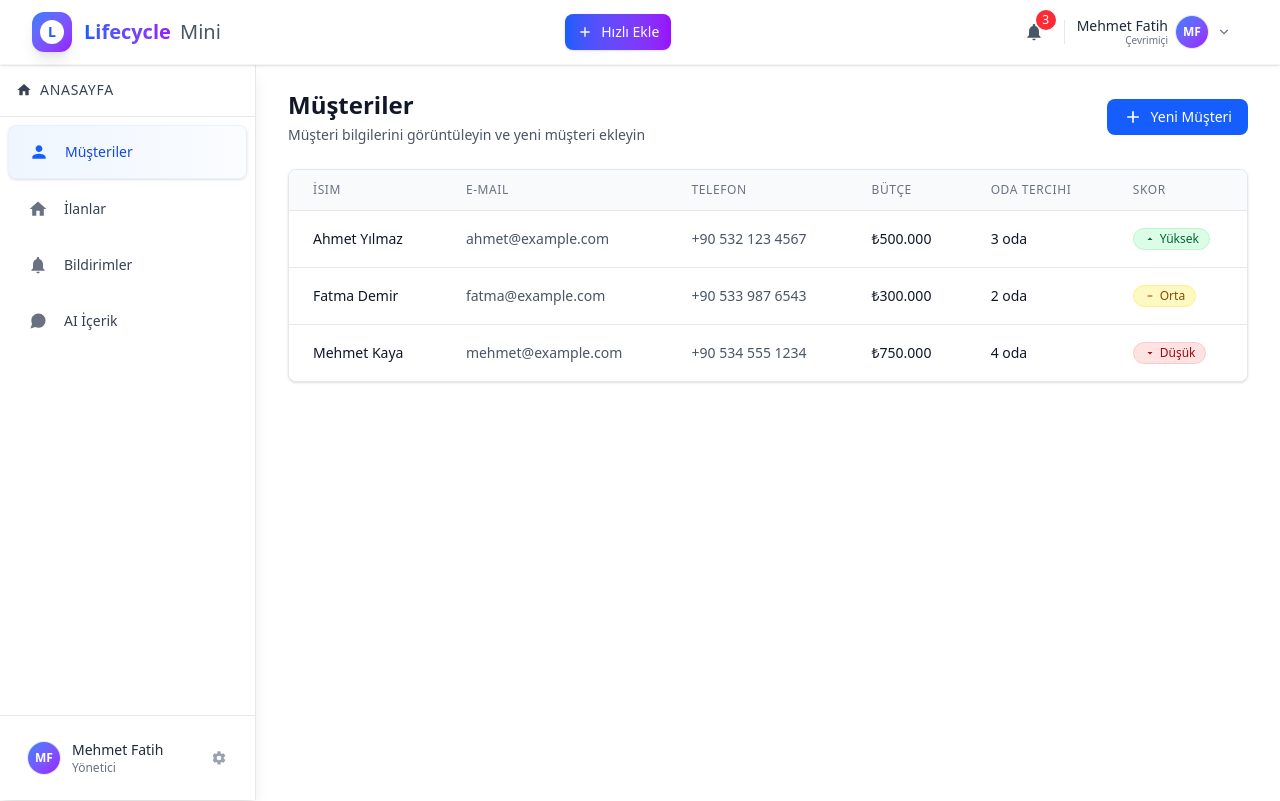
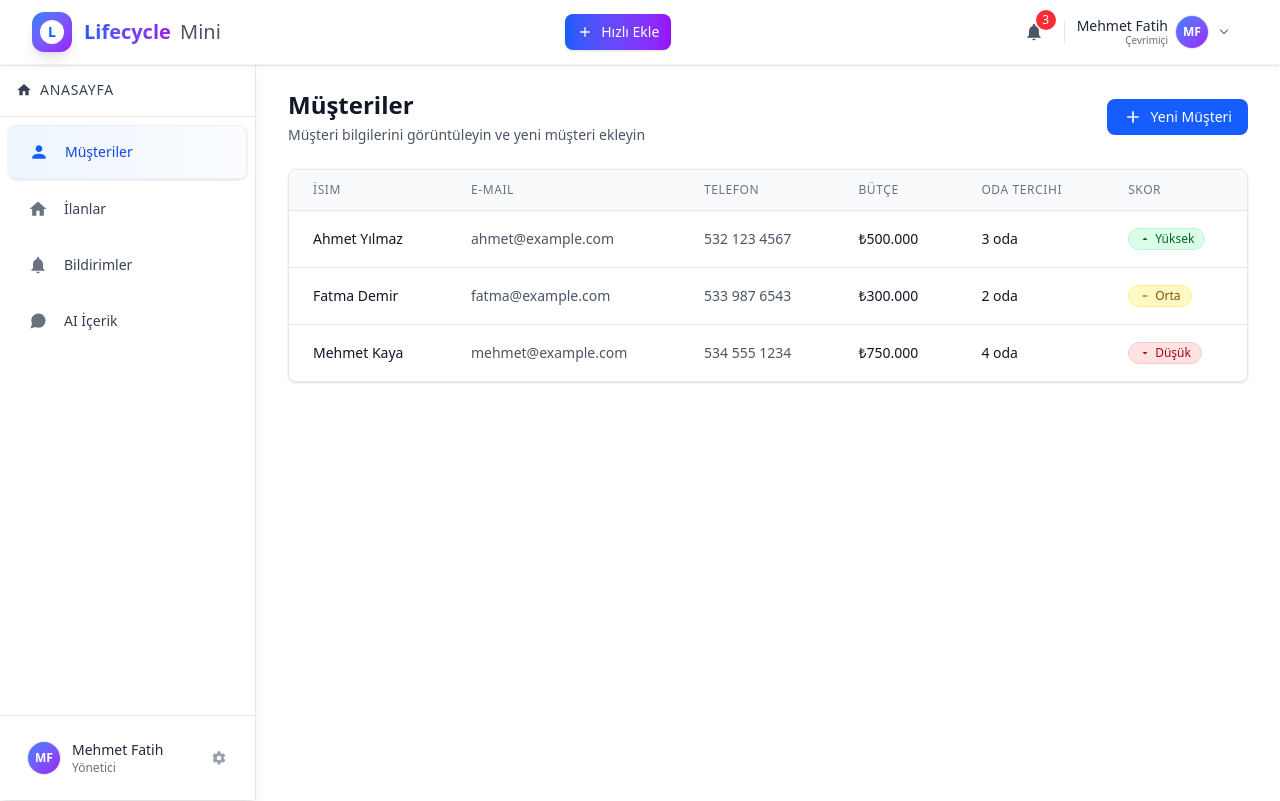
Before and after one commit to iammfatihnaziroglu/Lifecycle-Mini, a Nuxt app: page /customers in a window 1280 px wide. Built offline with nearby package versions, Linux system fonts and the light colour scheme.

Commit message:
feat: update customer management features with new customer form, loading state, and error handling

```diff
--- a/app/components/AppNavbar.vue
+++ b/app/components/AppNavbar.vue
@@ -166,7 +166,7 @@ const userInitials = computed(() => {
         </div>
         <div class="p-4 grid grid-cols-1 gap-2">
           <NuxtLink
-            to="/customers/new"
+            to="/customers/newcustomers"
             class="group flex items-center justify-between px-3 py-3 rounded-xl border border-gray-200 hover:border-blue-200 hover:bg-blue-50/40 transition-all"
             @click="isQuickAddOpen = false"
           >
--- a/app/components/customers/CustomerTable.vue
+++ b/app/components/customers/CustomerTable.vue
@@ -3,20 +3,20 @@ interface Column {
   key: string
   label: string
   sortable?: boolean
-  formatter?: (value: any, row: any) => string
-  component?: any
-  componentProps?: (row: any) => Record<string, any>
+  formatter?: (value: unknown, row: Record<string, unknown>) => string
+  component?: object
+  componentProps?: (row: Record<string, unknown>) => Record<string, unknown>
 }
 
 interface Props {
   columns: Column[]
-  data: any[]
+  data: Record<string, unknown>[]
   loading?: boolean
   emptyMessage?: string
   emptyDescription?: string
 }
 
-const props = withDefaults(defineProps<Props>(), {
+const _props = withDefaults(defineProps<Props>(), {
   loading: false,
   emptyMessage: 'Henüz veri yok',
   emptyDescription: 'İlk kaydınızı ekleyerek başlayın.'
@@ -51,15 +51,15 @@ const props = withDefaults(defineProps<Props>(), {
             >
               <!-- Component kullanılacaksa -->
               <component
+                :is="column.component"
                 v-if="column.component"
-                :is="column.component"
                 v-bind="column.componentProps?.(row) || {}"
               />
               <!-- Formatter kullanılacaksa -->
               <div
                 v-else-if="column.formatter"
                 class="text-sm text-gray-900"
-                v-html="column.formatter(row[column.key], row)"
+                v-text="column.formatter(row[column.key], row)"
               />
               <!-- Normal değer -->
               <div
@@ -92,8 +92,8 @@ const props = withDefaults(defineProps<Props>(), {
     <div v-if="loading" class="text-center py-12">
       <div class="inline-flex items-center">
         <svg class="animate-spin -ml-1 mr-3 h-5 w-5 text-gray-400" xmlns="http://www.w3.org/2000/svg" fill="none" viewBox="0 0 24 24">
-          <circle class="opacity-25" cx="12" cy="12" r="10" stroke="currentColor" stroke-width="4"></circle>
-          <path class="opacity-75" fill="currentColor" d="M4 12a8 8 0 018-8V0C5.373 0 0 5.373 0 12h4zm2 5.291A7.962 7.962 0 014 12H0c0 3.042 1.135 5.824 3 7.938l3-2.647z"></path>
+          <circle class="opacity-25" cx="12" cy="12" r="10" stroke="currentColor" stroke-width="4" />
+          <path class="opacity-75" fill="currentColor" d="M4 12a8 8 0 018-8V0C5.373 0 0 5.373 0 12h4zm2 5.291A7.962 7.962 0 014 12H0c0 3.042 1.135 5.824 3 7.938l3-2.647z" />
         </svg>
         <span class="text-sm text-gray-500">Yükleniyor...</span>
       </div>
--- a/app/pages/customers/index.vue
+++ b/app/pages/customers/index.vue
@@ -9,6 +9,7 @@ interface Customer {
   name: string
   email: string
   phone: string
+  countryCode: string
   budget: number
   roomPreference: number
   score: 'Low' | 'Medium' | 'High'
@@ -16,13 +17,14 @@ interface Customer {
 
 
 
-// Müşteri listesi
-const customers = ref<Customer[]>([
+// Varsayılan müşteri listesi
+const defaultCustomers: Customer[] = [
   {
     id: 1,
     name: 'Ahmet Yılmaz',
     email: 'ahmet@example.com',
-    phone: '+90 532 123 4567',
+    phone: '532 123 4567',
+    countryCode: 'TR',
     budget: 500000,
     roomPreference: 3,
     score: 'High'
@@ -31,7 +33,8 @@ const customers = ref<Customer[]>([
     id: 2,
     name: 'Fatma Demir',
     email: 'fatma@example.com',
-    phone: '+90 533 987 6543',
+    phone: '533 987 6543',
+    countryCode: 'TR',
     budget: 300000,
     roomPreference: 2,
     score: 'Medium'
@@ -40,12 +43,24 @@ const customers = ref<Customer[]>([
     id: 3,
     name: 'Mehmet Kaya',
     email: 'mehmet@example.com',
-    phone: '+90 534 555 1234',
+    phone: '534 555 1234',
+    countryCode: 'TR',
     budget: 750000,
     roomPreference: 4,
     score: 'Low'
   }
-])
+]
+
+// Müşteri listesi - localStorage'dan yükle veya varsayılan kullan
+const customers = ref<Customer[]>(defaultCustomers)
+
+// Sayfa yüklendiğinde localStorage'dan veri yükle
+if (import.meta.client) {
+  const saved = localStorage.getItem('customers')
+  if (saved) {
+    customers.value = JSON.parse(saved)
+  }
+}
 
 
 
@@ -66,18 +81,18 @@ const tableColumns = computed(() => [
   {
     key: 'budget',
     label: 'Bütçe',
-    formatter: (value: number) => formatCurrency(value)
+    formatter: (value: unknown) => formatCurrency(value as number)
   },
   {
     key: 'roomPreference',
     label: 'Oda Tercihi',
-    formatter: (value: number) => `${value} oda`
+    formatter: (value: unknown) => `${value as number} oda`
   },
   {
     key: 'score',
     label: 'Skor',
     component: ScoreBadge,
-    componentProps: (row: Customer) => ({ score: row.score })
+    componentProps: (row: Record<string, unknown>) => ({ score: (row as unknown as Customer).score })
   }
 ])
 
@@ -91,6 +106,41 @@ function formatCurrency(amount: number) {
     minimumFractionDigits: 0,
     maximumFractionDigits: 0
   }).format(amount)
+}
+
+// Skor hesaplama fonksiyonu
+function calculateScore(budget: number): 'Low' | 'Medium' | 'High' {
+  if (budget >= 500000) return 'High'
+  if (budget >= 300000) return 'Medium'
+  return 'Low'
+}
+
+// Yeni müşteri ekleme fonksiyonu - global olarak erişilebilir
+function addNewCustomer(customerData: {
+  name: string
+  email: string
+  phone: string
+  countryCode: string
+  budget: number
+  roomPreference: number
+}) {
+  const newCustomer: Customer = {
+    id: Date.now(),
+    ...customerData,
+    score: calculateScore(customerData.budget)
+  }
+
+  customers.value.push(newCustomer)
+
+  // localStorage'a kaydet
+  if (import.meta.client) {
+    localStorage.setItem('customers', JSON.stringify(customers.value))
+  }
+}
+
+// Global olarak erişilebilir yap
+if (import.meta.client) {
+  (window as unknown as Record<string, unknown>).addNewCustomer = addNewCustomer
 }
 </script>
 
```
Also changed, not shown: app/pages/customers/newcustomers.vue (+130 -7 lines).
